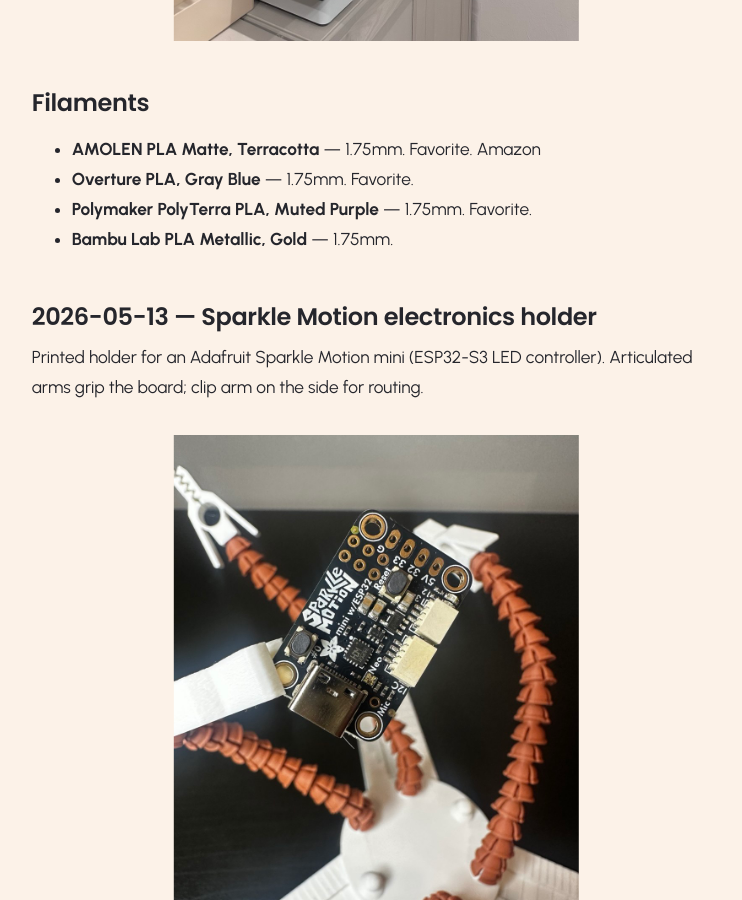
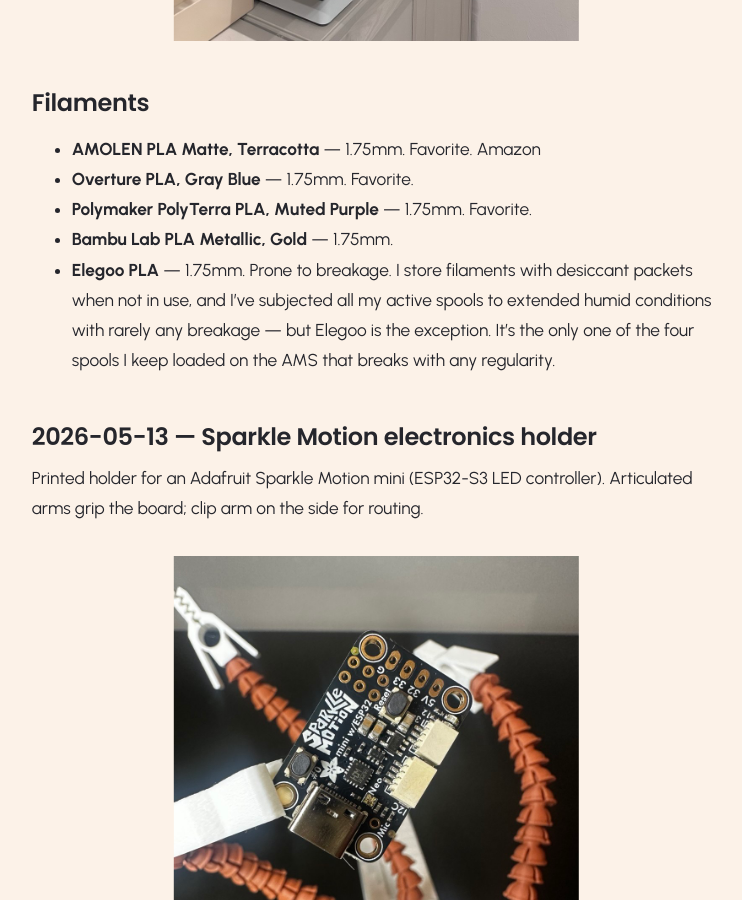
Before and after one commit to jaxlee-digital/jaxlee, a Jekyll site: the page built from _posts/2026-04-27-3d-printing-log.md, in a window 1280 px wide and 900 px high, scrolled down 1586 px. Shown: the whole window, without its empty margins (264-1006 px from the left). Built offline with Jekyll 4.4.1, drawn with Linux system fonts in a browser that asks for light colours.

Commit message:
post: update 3d-printing-log
Add Elegoo PLA breakage note; bump last_updated to 2026-06-02.

```diff
--- a/_posts/2026-04-27-3d-printing-log.md
+++ b/_posts/2026-04-27-3d-printing-log.md
@@ -27,6 +27,11 @@
 - **Overture PLA, Gray Blue** — 1.75mm. Favorite.
 - **Polymaker PolyTerra PLA, Muted Purple** — 1.75mm. Favorite.
 - **Bambu Lab PLA Metallic, Gold** — 1.75mm.
+- **Elegoo PLA** — 1.75mm. Prone to breakage. I store filaments with
+  desiccant packets when not in use, and I've subjected all my active
+  spools to extended humid conditions with rarely any breakage — but
+  Elegoo is the exception. It's the only one of the four spools I keep
+  loaded on the AMS that breaks with any regularity.
 
 ## 2026-05-13 — Sparkle Motion electronics holder
 
```
Also changed, not shown: other parts of _posts/2026-04-27-3d-printing-log.md (+1 -1 lines), assets/images/posts/shoutout-mozilla-webserial.jpg (added).
